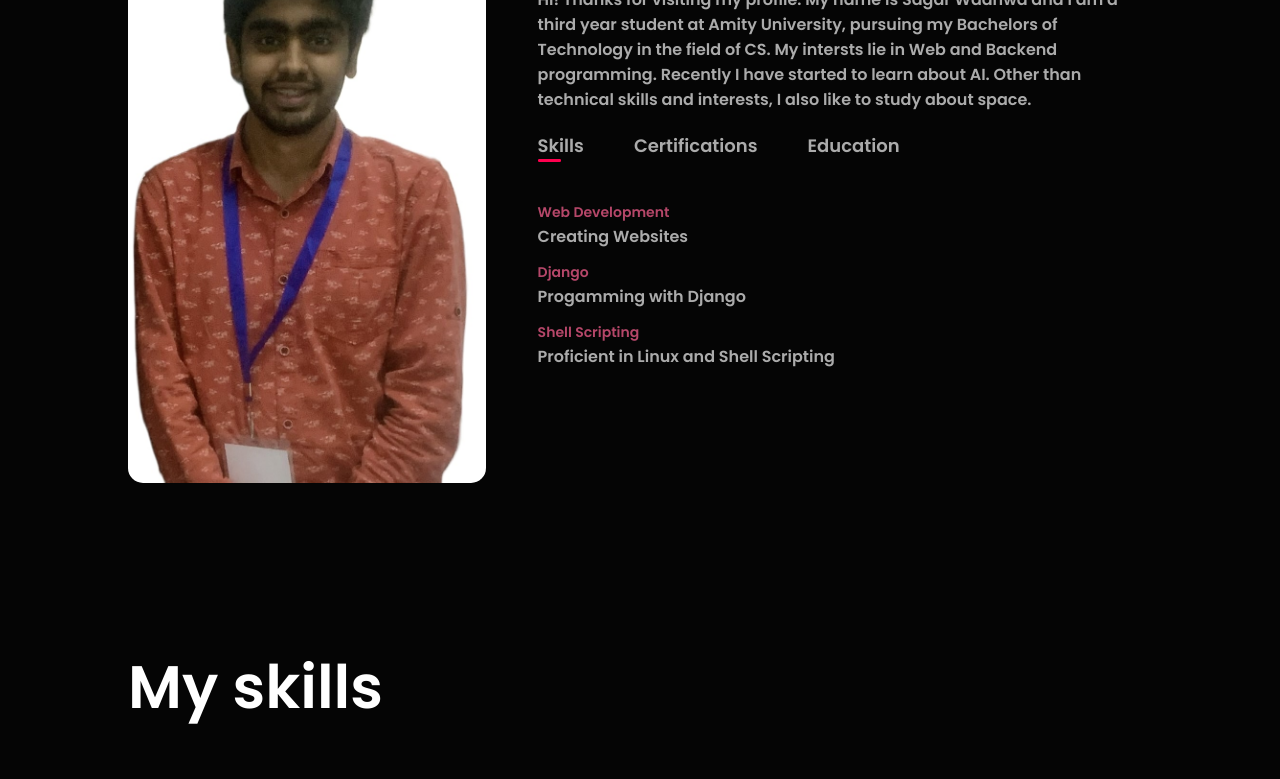
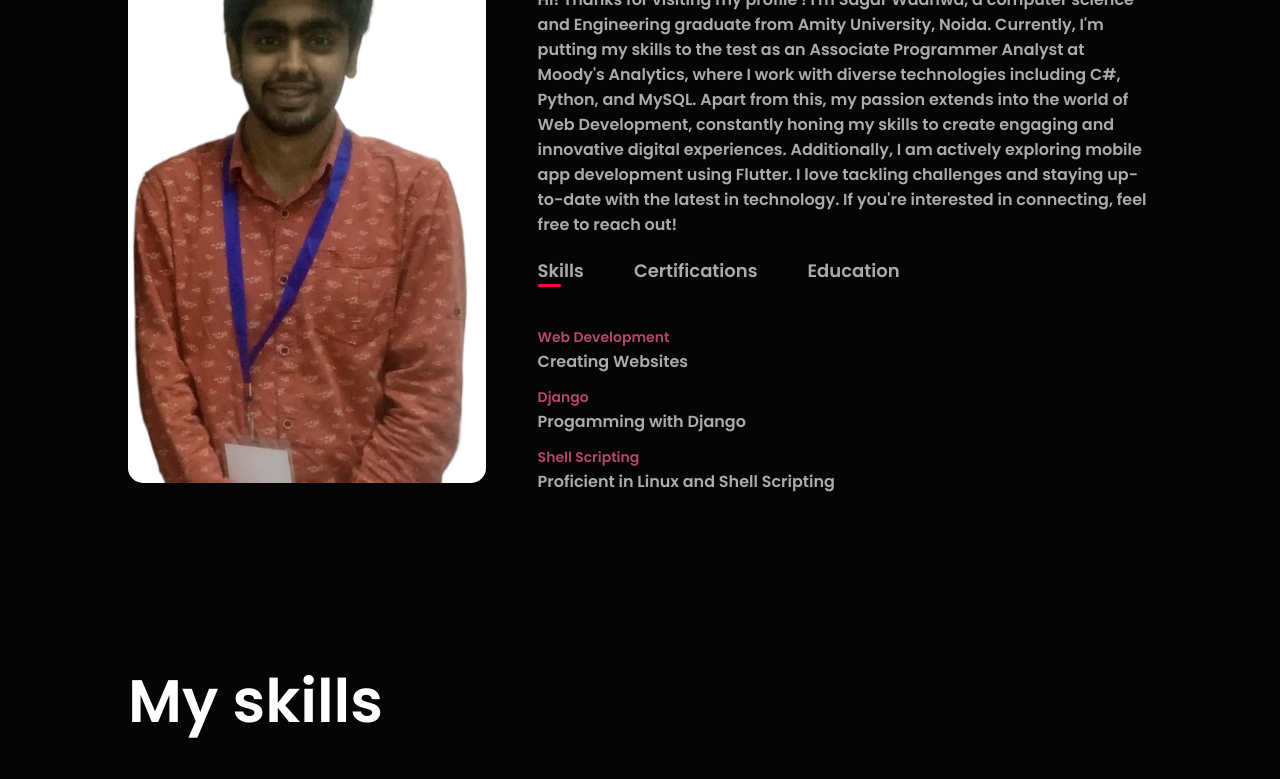
Before and after one commit to sagar-8/sagar-8, a plain HTML site: page index.html in a window 1280 px wide. Shown: the part 707-1486 px from the top of the page. Drawn offline with Linux system fonts and the light colour scheme.

Commit message:
Update index.html - Updated About

```diff
--- a/index.html
+++ b/index.html
@@ -60,11 +60,8 @@
 
                     <div class="about-col-2">
                         <h1 class="sub-title">About Me</h1>
-                        <p>Hi! Thanks for visiting my profile. My name is Sagar Wadhwa and I am a third year student at
-                            Amity University, pursuing my Bachelors of Technology in the field of CS. My
-                            intersts lie in Web and Backend programming. Recently I have started to learn
-                            about AI. Other than technical skills and interests, I also like to study
-                            about space.
+                        <p>
+                            Hi! Thanks for visiting my profile ! I'm Sagar Wadhwa, a computer science and Engineering graduate from Amity University, Noida. Currently, I'm putting my skills to the test as an Associate Programmer Analyst at Moody's Analytics, where I work with diverse technologies including C#, Python, and MySQL. Apart from this, my passion extends into the world of Web Development, constantly honing my skills to create engaging and innovative digital experiences. Additionally, I am actively exploring mobile app development using Flutter. I love tackling challenges and staying up-to-date with the latest in technology. If you're interested in connecting, feel free to reach out!
                         </p>
                         <div class="tab-titles">
                             <p class="tab-links active-link" onclick="opentab('skills')">Skills</p>
@@ -321,7 +318,7 @@
     <!-- Footer section starts from here -->
     <footer>
         <div id="copyright">
-            <p>Copyright &copy; 2023 Sagar Wadhwa</p>
+            <p>Copyright &copy; 2024 Sagar Wadhwa</p>
             <p>sagarw1303.github.io</p>
         </div>
     </footer>
```
